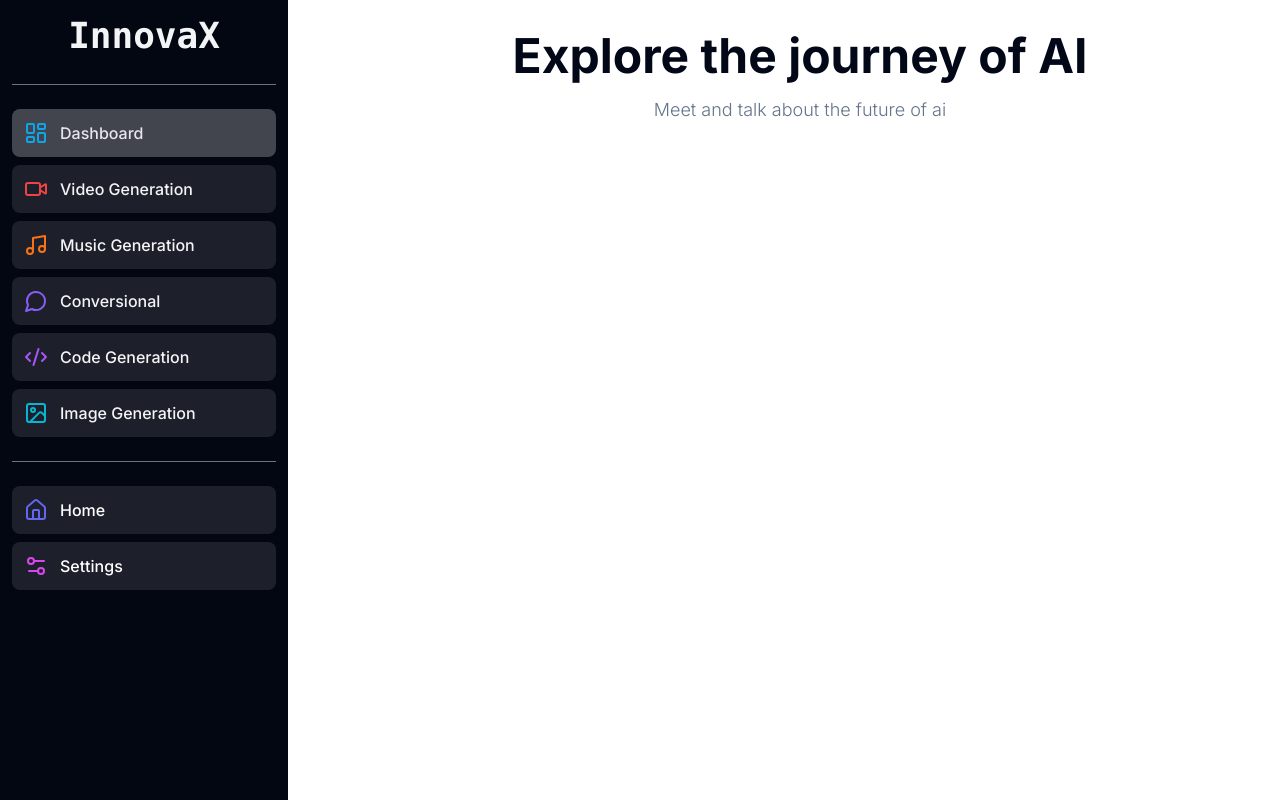
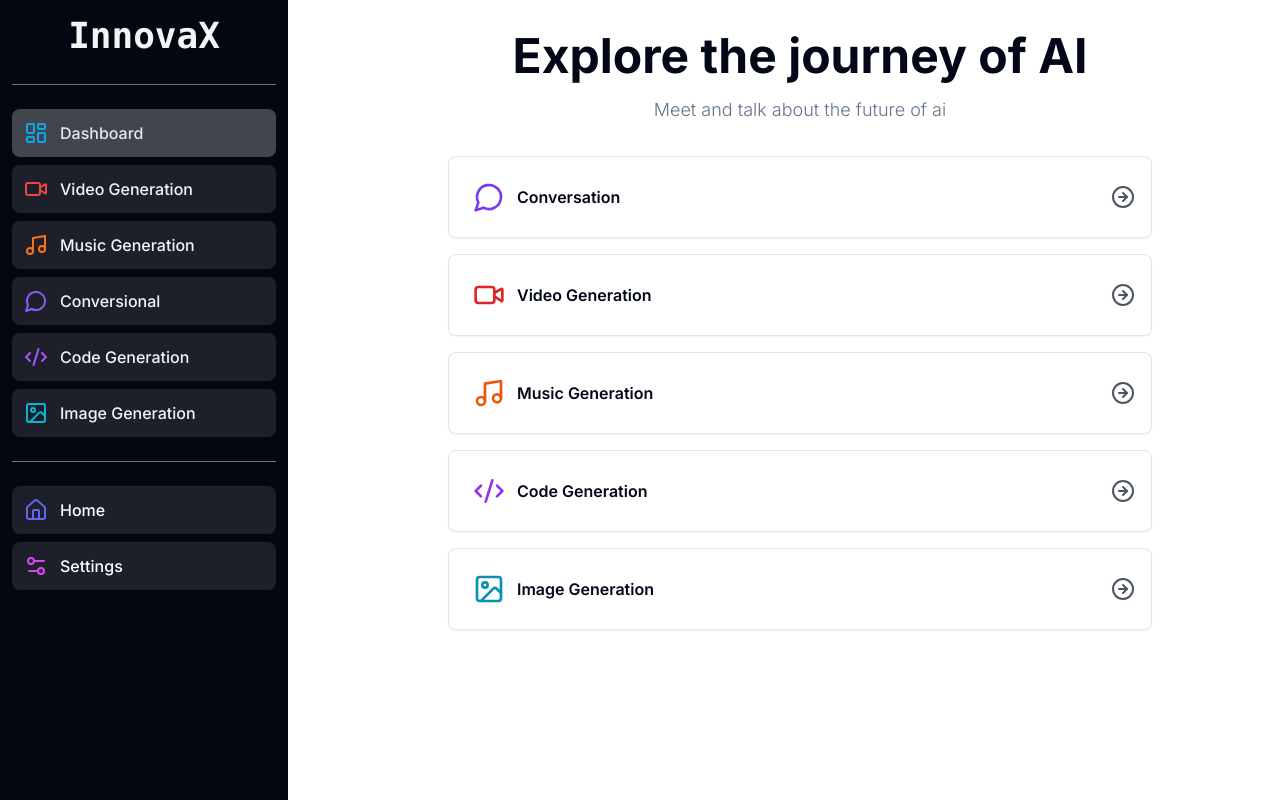
Before and after one commit to jubair-jx/innovaX-application, a Next.js app: page /dashboard in a window 1280 px wide. Built offline with nearby package versions, Linux system fonts and the light colour scheme.

Commit message:
dashboard page info is ready

```diff
--- a/src/app/(dashboard)/(routes)/dashboard/page.tsx
+++ b/src/app/(dashboard)/(routes)/dashboard/page.tsx
@@ -1,4 +1,55 @@
+"use client";
+import { Card } from "@/components/ui/card";
+import { cn } from "@/lib/utils";
+import {
+  ArrowRightCircle,
+  Code2Icon,
+  Image,
+  MessageCircle,
+  MusicIcon,
+  VideoIcon,
+} from "lucide-react";
+import { useRouter } from "next/navigation";
+
+const tools = [
+  {
+    label: "Conversation",
+    icon: MessageCircle,
+    color: "text-violet-600",
+    bgColor: "text-violet-700",
+    href: "/conversation",
+  },
+  {
+    label: "Video Generation",
+    icon: VideoIcon,
+    color: "text-red-600",
+    bgColor: "text-red-700",
+    href: "/video-generation",
+  },
+  {
+    label: "Music Generation",
+    icon: MusicIcon,
+    color: "text-orange-600",
+    bgColor: "text-rorangeed-700",
+    href: "/music-generation",
+  },
+  {
+    label: "Code Generation",
+    icon: Code2Icon,
+    color: "text-purple-600",
+    bgColor: "text-purple-700",
+    href: "/code-generation",
+  },
+  {
+    label: "Image Generation",
+    icon: Image,
+    color: "text-cyan-600",
+    bgColor: "text-cyan-700",
+    href: "/image-generation",
+  },
+];
 const DashboardPage = () => {
+  const router = useRouter();
   return (
     <div>
       <div className=" mb-8 space-y-4">
@@ -9,7 +60,23 @@
           Meet and talk about the future of ai
         </p>
       </div>
-      <div className=" px-4 md:px20 lg:px-32 space-y-4">{}</div>
+      <div className=" px-4 md:px20 lg:px-32 space-y-4">
+        {tools?.map((tool) => (
+          <Card
+            onClick={() => router.push(tool.href)}
+            key={tool.href}
+            className=" p-4 border-black/10 flex items-center justify-between hover:shadow-md transition-all cursor-pointer"
+          >
+            <div className=" flex items-center gap-x-1">
+              <div className={cn("p-2 w-fit rounded-md", tool.bgColor)}>
+                <tool.icon className={cn("w-8 h-8", tool.color)} />
+              </div>
+              <div className=" font-semibold">{tool.label}</div>
+            </div>
+            <ArrowRightCircle className=" text-gray-600 h-6 w-6" />
+          </Card>
+        ))}
+      </div>
     </div>
   );
 };
--- /dev/null
+++ b/src/components/ui/card.tsx
@@ -0,0 +1,79 @@
+import * as React from "react"
+
+import { cn } from "@/lib/utils"
+
+const Card = React.forwardRef<
+  HTMLDivElement,
+  React.HTMLAttributes<HTMLDivElement>
+>(({ className, ...props }, ref) => (
+  <div
+    ref={ref}
+    className={cn(
+      "rounded-lg border bg-card text-card-foreground shadow-sm",
+      className
+    )}
+    {...props}
+  />
+))
+Card.displayName = "Card"
+
+const CardHeader = React.forwardRef<
+  HTMLDivElement,
+  React.HTMLAttributes<HTMLDivElement>
+>(({ className, ...props }, ref) => (
+  <div
+    ref={ref}
+    className={cn("flex flex-col space-y-1.5 p-6", className)}
+    {...props}
+  />
+))
+CardHeader.displayName = "CardHeader"
+
+const CardTitle = React.forwardRef<
+  HTMLParagraphElement,
+  React.HTMLAttributes<HTMLHeadingElement>
+>(({ className, ...props }, ref) => (
+  <h3
+    ref={ref}
+    className={cn(
+      "text-2xl font-semibold leading-none tracking-tight",
+      className
+    )}
+    {...props}
+  />
+))
+CardTitle.displayName = "CardTitle"
+
+const CardDescription = React.forwardRef<
+  HTMLParagraphElement,
+  React.HTMLAttributes<HTMLParagraphElement>
+>(({ className, ...props }, ref) => (
+  <p
+    ref={ref}
+    className={cn("text-sm text-muted-foreground", className)}
+    {...props}
+  />
+))
+CardDescription.displayName = "CardDescription"
+
+const CardContent = React.forwardRef<
+  HTMLDivElement,
+  React.HTMLAttributes<HTMLDivElement>
+>(({ className, ...props }, ref) => (
+  <div ref={ref} className={cn("p-6 pt-0", className)} {...props} />
+))
+CardContent.displayName = "CardContent"
+
+const CardFooter = React.forwardRef<
+  HTMLDivElement,
+  React.HTMLAttributes<HTMLDivElement>
+>(({ className, ...props }, ref) => (
+  <div
+    ref={ref}
+    className={cn("flex items-center p-6 pt-0", className)}
+    {...props}
+  />
+))
+CardFooter.displayName = "CardFooter"
+
+export { Card, CardHeader, CardFooter, CardTitle, CardDescription, CardContent }
```
